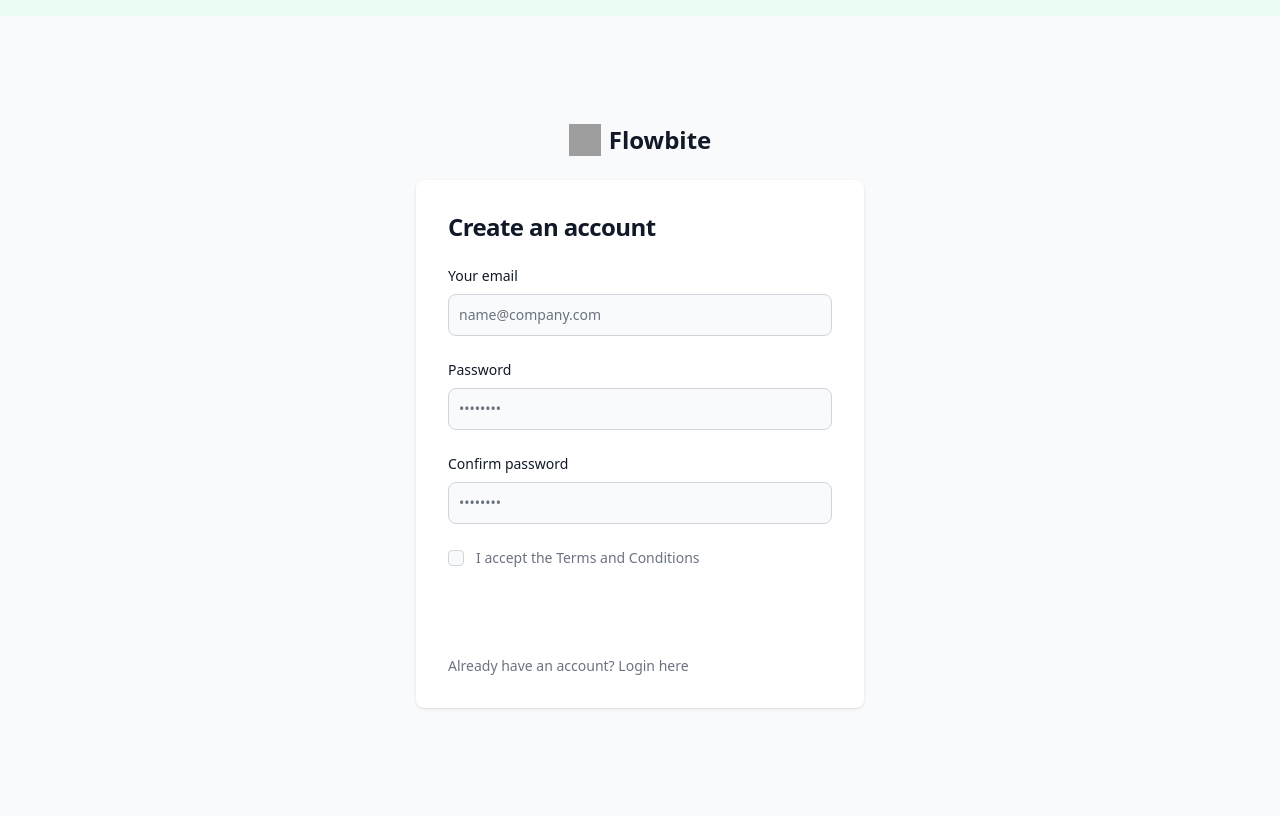
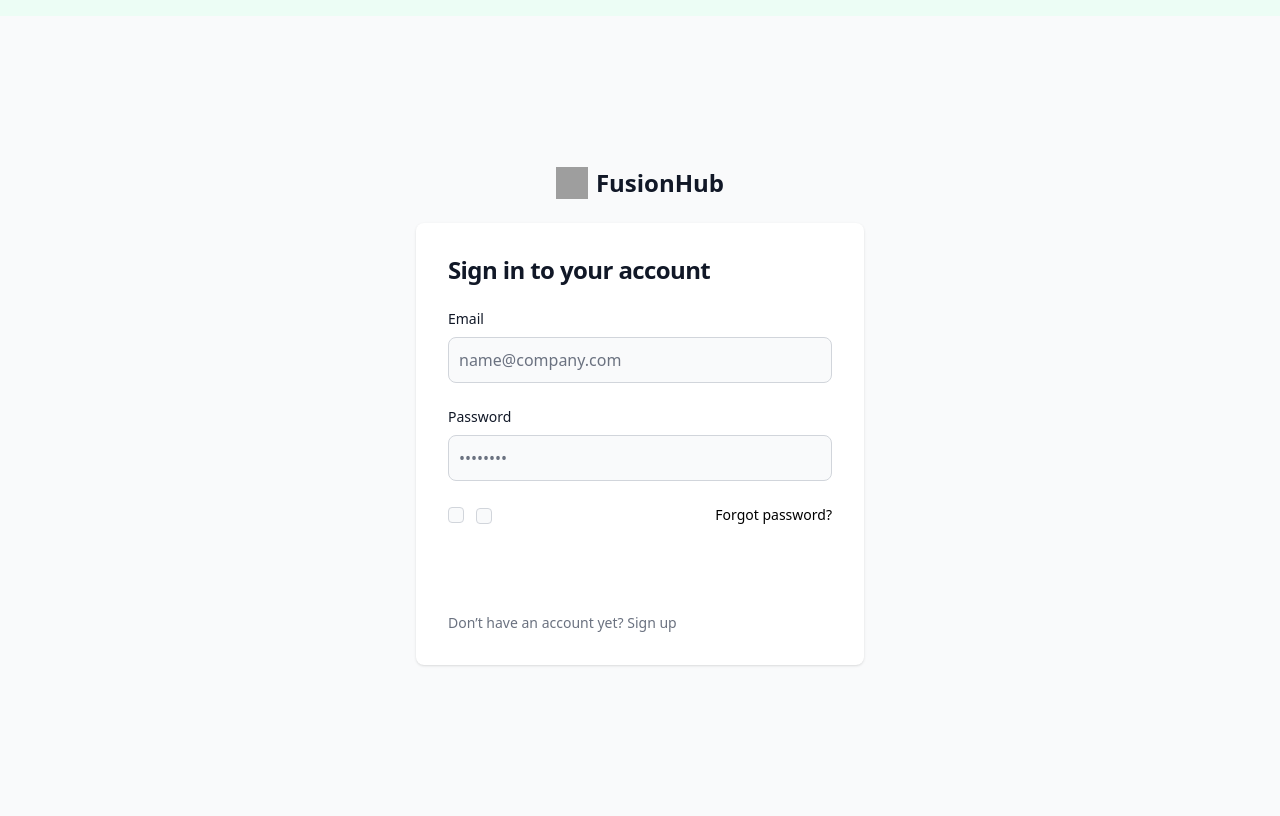
Before and after one commit to Vignesh-Karnam/fusionhub-django, a Django app: page /users/login/ in a window 1280 px wide. Run offline with Django 5.2, Linux system fonts and the light colour scheme; parts of the project's set-up code (start-up, migrations or seed data) failed here and were passed over; some libraries are stand-ins or nearby versions; grey boxes are pictures that could not be loaded.

Commit message:
added login form

```diff
--- a/apps/users/forms.py
+++ b/apps/users/forms.py
@@ -1,13 +1,41 @@
 from django import forms
 from django.contrib.auth.forms import AuthenticationForm
+from django.utils.translation import gettext_lazy as _
+
 
 class CustomAuthenticationForm(AuthenticationForm):
     username = forms.EmailField(
-        widget=forms.EmailInput(attrs={"class": "input-field", "placeholder": "Email"})
+        label=_('Email'),
+        widget=forms.EmailInput(
+            attrs={
+                'class': 'bg-gray-50 border border-gray-300 text-gray-900 rounded-lg focus:ring-primary-600 focus:border-primary-600 block w-full p-2.5',
+                'placeholder': 'name@company.com'
+            }
+        ),
+        required=True
     )
     password = forms.CharField(
-        widget=forms.PasswordInput(attrs={"class": "input-field", "placeholder": "Password"})
+        label=_('Password'),
+        strip=False,
+        widget=forms.PasswordInput(
+            attrs={
+                'autocomplete': 'current-password',
+                'class': 'bg-gray-50 border border-gray-300 text-gray-900 rounded-lg focus:ring-primary-600 focus:border-primary-600 block w-full p-2.5',
+                'placeholder': '••••••••'
+            }
+        ),
+        required= True
     )
+    remember_me = forms.CharField(
+        label=_('Remember me'),
+        widget=forms.CheckboxInput(
+            attrs={
+                'class': 'w-4 h-4 border border-gray-300 rounded bg-gray-50 focus:ring-3 focus:ring-primary-300'
+            }
+        ),
+        required=True
+    )
+
 
 from django.contrib.auth.forms import UserCreationForm
 from .models import User
--- a/apps/users/urls.py
+++ b/apps/users/urls.py
@@ -2,10 +2,5 @@
 from . import views
 
 urlpatterns = [
-    path("login/", views.CustomLoginView.as_view(), name="login"),
-    path("logout/", views.CustomLogoutView.as_view(), name="logout"),
-    path("password_reset/", views.CustomPasswordResetView.as_view(), name="password_reset"),
-    path("password_reset/done/", views.CustomPasswordResetDoneView.as_view(), name="password_reset_done"),
-    path("reset/<uidb64>/<token>/", views.CustomPasswordResetConfirmView.as_view(), name="password_reset_confirm"),
-    path("reset/done/", views.CustomPasswordResetCompleteView.as_view(), name="password_reset_complete"),
+    path('login/', views.CustomLoginView.as_view(), name='login')
 ]
--- a/apps/users/views.py
+++ b/apps/users/views.py
@@ -1,36 +1,8 @@
-from django.contrib.auth.views import (LoginView, LogoutView,
-                                       PasswordResetCompleteView,
-                                       PasswordResetConfirmView,
-                                       PasswordResetDoneView,
-                                       PasswordResetView)
-from django.urls import reverse_lazy
-
+from django.contrib.auth.views import LoginView
 from .forms import CustomAuthenticationForm
+from django.contrib.auth.forms import AuthenticationForm
 
 
 class CustomLoginView(LoginView):
-    template_name = "users/login.html"
-    authentication_form = CustomAuthenticationForm
-
-
-class CustomLogoutView(LogoutView):
-    next_page = reverse_lazy("login")
-
-
-class CustomPasswordResetView(PasswordResetView):
-    template_name = "users/password_reset.html"
-    email_template_name = "users/password_reset_email.html"
-    success_url = reverse_lazy("password_reset_done")
-
-
-class CustomPasswordResetDoneView(PasswordResetDoneView):
-    template_name = "users/password_reset_done.html"
-
-
-class CustomPasswordResetConfirmView(PasswordResetConfirmView):
-    template_name = "users/password_reset_confirm.html"
-    success_url = reverse_lazy("password_reset_complete")
-
-
-class CustomPasswordResetCompleteView(PasswordResetCompleteView):
-    template_name = "users/password_reset_complete.html"
+    template_name = 'users/login.html'
+    form_class = CustomAuthenticationForm
--- a/templates/users/login.html
+++ b/templates/users/login.html
@@ -1,40 +1,39 @@
 {% extends "base.html" %}
 {% block content %}
-  <section class="bg-gray-50 dark:bg-gray-900">
+  <section class="bg-gray-50">
     <div class="flex flex-col items-center justify-center px-6 py-8 mx-auto md:h-screen lg:py-0">
-        <a href="#" class="flex items-center mb-6 text-2xl font-semibold text-gray-900 dark:text-white">
+        <a href="#" class="flex items-center mb-6 text-2xl font-semibold text-gray-900">
             <img class="w-8 h-8 mr-2" src="https://flowbite.s3.amazonaws.com/blocks/marketing-ui/logo.svg" alt="logo">
-            Flowbite
+            FusionHub
         </a>
-        <div class="w-full bg-white rounded-lg shadow dark:border md:mt-0 sm:max-w-md xl:p-0 dark:bg-gray-800 dark:border-gray-700">
+        <div class="w-full bg-white rounded-lg shadow md:mt-0 sm:max-w-md xl:p-0">
             <div class="p-6 space-y-4 md:space-y-6 sm:p-8">
-                <h1 class="text-xl font-bold leading-tight tracking-tight text-gray-900 md:text-2xl dark:text-white">
-                    Create an account
+                <h1 class="text-xl font-bold leading-tight tracking-tight text-gray-900 md:text-2xl">
+                    Sign in to your account
                 </h1>
                 <form class="space-y-4 md:space-y-6" action="#">
                     <div>
-                        <label for="email" class="block mb-2 text-sm font-medium text-gray-900 dark:text-white">Your email</label>
-                        <input type="email" name="email" id="email" class="bg-gray-50 border border-gray-300 text-gray-900 text-sm rounded-lg focus:ring-primary-600 focus:border-primary-600 block w-full p-2.5 dark:bg-gray-700 dark:border-gray-600 dark:placeholder-gray-400 dark:text-white dark:focus:ring-blue-500 dark:focus:border-blue-500" placeholder="name@company.com" required="">
+                        <label for="email" class="block mb-2 text-sm font-medium text-gray-900">{{ form.username.label }}</label>
+                        {{ form.username }}
                     </div>
                     <div>
-                        <label for="password" class="block mb-2 text-sm font-medium text-gray-900 dark:text-white">Password</label>
-                        <input type="password" name="password" id="password" placeholder="••••••••" class="bg-gray-50 border border-gray-300 text-gray-900 text-sm rounded-lg focus:ring-primary-600 focus:border-primary-600 block w-full p-2.5 dark:bg-gray-700 dark:border-gray-600 dark:placeholder-gray-400 dark:text-white dark:focus:ring-blue-500 dark:focus:border-blue-500" required="">
+                        <label for="password" class="block mb-2 text-sm font-medium text-gray-900">{{ form.password.label }}</label>
+                        {{ form.password }}
                     </div>
-                    <div>
-                        <label for="confirm-password" class="block mb-2 text-sm font-medium text-gray-900 dark:text-white">Confirm password</label>
-                        <input type="confirm-password" name="confirm-password" id="confirm-password" placeholder="••••••••" class="bg-gray-50 border border-gray-300 text-gray-900 text-sm rounded-lg focus:ring-primary-600 focus:border-primary-600 block w-full p-2.5 dark:bg-gray-700 dark:border-gray-600 dark:placeholder-gray-400 dark:text-white dark:focus:ring-blue-500 dark:focus:border-blue-500" required="">
+                    <div class="flex items-center justify-between">
+                        <div class="flex items-start">
+                            <div class="flex items-center h-5">
+                              {{ form.remember_me }}
+                            </div>
+                            <div class="ml-3 text-sm">
+                              <label for="remember" class="text-gray-500">{{ form.remember_me }}</label>
+                            </div>
+                        </div>
+                        <a href="#" class="text-sm font-medium text-primary-600 hover:underline">Forgot password?</a>
                     </div>
-                    <div class="flex items-start">
-                        <div class="flex items-center h-5">
-                          <input id="terms" aria-describedby="terms" type="checkbox" class="w-4 h-4 border border-gray-300 rounded bg-gray-50 focus:ring-3 focus:ring-primary-300 dark:bg-gray-700 dark:border-gray-600 dark:focus:ring-primary-600 dark:ring-offset-gray-800" required="">
-                        </div>
-                        <div class="ml-3 text-sm">
-                          <label for="terms" class="font-light text-gray-500 dark:text-gray-300">I accept the <a class="font-medium text-primary-600 hover:underline dark:text-primary-500" href="#">Terms and Conditions</a></label>
-                        </div>
-                    </div>
-                    <button type="submit" class="w-full text-white bg-primary-600 hover:bg-primary-700 focus:ring-4 focus:outline-none focus:ring-primary-300 font-medium rounded-lg text-sm px-5 py-2.5 text-center dark:bg-primary-600 dark:hover:bg-primary-700 dark:focus:ring-primary-800">Create an account</button>
-                    <p class="text-sm font-light text-gray-500 dark:text-gray-400">
-                        Already have an account? <a href="#" class="font-medium text-primary-600 hover:underline dark:text-primary-500">Login here</a>
+                    <button type="submit" class="w-full text-white bg-primary-600 hover:bg-primary-700 focus:ring-4 focus:outline-none focus:ring-primary-300 font-medium rounded-lg text-sm px-5 py-2.5 text-center">Sign in</button>
+                    <p class="text-sm font-light text-gray-500">
+                        Don’t have an account yet? <a href="#" class="font-medium text-primary-600 hover:underline">Sign up</a>
                     </p>
                 </form>
             </div>
```
